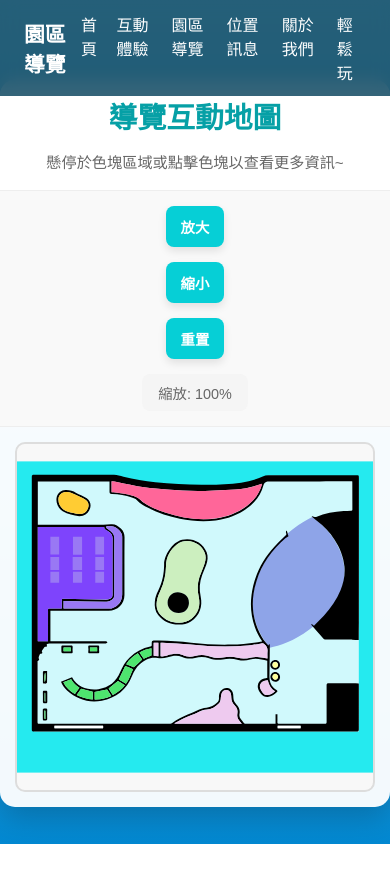
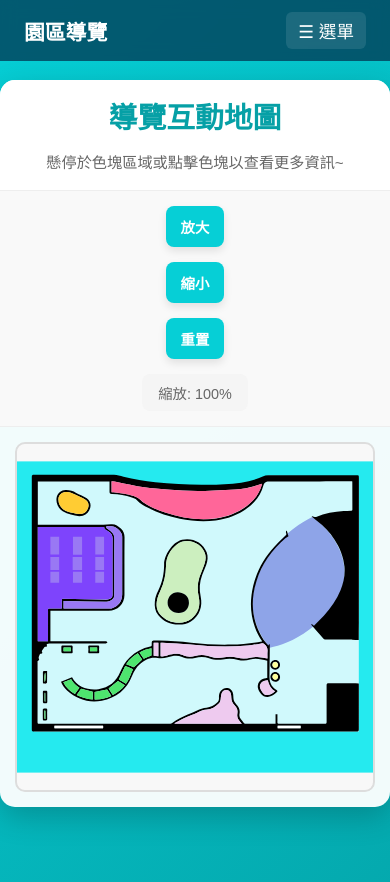
Before and after one commit to CYY-999/project, a plain HTML site: page mapindex.html in a window 390 px wide. Before the commit the page ends 844 px from the top, so only its background shows below. Drawn offline with Linux system fonts and the light colour scheme.

Commit message:
Add files via upload

```diff
--- a/css/MapStyle.css
+++ b/css/MapStyle.css
@@ -11,6 +11,65 @@ body {
     min-height: 100vh;
 }
 
+/* 導覽列 */
+.navbar {
+    display: flex;
+    justify-content: space-between;
+    align-items: center;
+    padding: 12px 24px;
+    background: rgba(2, 62, 88, 0.8);
+    color: white;
+    position: fixed;
+    width: 100%;
+    top: 0;
+    z-index: 10;
+    backdrop-filter: blur(8px);
+}
+
+    .navbar .brand {
+        font-size: 1.3rem;
+        text-decoration: none;
+        color: #fff;
+        font-weight: bold;
+    }
+
+.menu {
+    display: flex;
+    gap: 16px;
+}
+
+    .menu a, .music-toggle {
+        text-decoration: none;
+        color: #fff;
+        font-size: 1rem;
+        transition: color 0.3s ease;
+        background: none;
+        border: none;
+        cursor: pointer;
+    }
+
+        .menu a:hover, .music-toggle:hover {
+            color: #ffd54f;
+        }
+
+/* ==== 手機版選單按鈕 (☰ 選單) ==== */
+.menu-toggle {
+    display: none;
+    cursor: pointer;
+    font-size: 1.1rem;
+    color: #fff;
+    background: rgba(255,255,255,0.1);
+    padding: 6px 12px;
+    border-radius: 6px;
+    user-select: none;
+    transition: background 0.3s ease;
+}
+
+    .menu-toggle:hover {
+        background: rgba(255,255,255,0.25);
+    }
+
+/* ---- */
 .container {
     max-width: 1200px;
     margin: 80px auto 0;
@@ -136,7 +195,6 @@ h1 {
 }
 
     /* 为每个区域指定不同颜色 */
-
     .area:hover, .area.active {
         fill: rgba(255, 255, 255, 0.6);
         stroke: rgba(0, 0, 0, 0.5);
@@ -218,7 +276,7 @@ h1 {
     box-shadow: 0 2px 4px rgba(0, 0, 0, 0.1);
 }
 
-/* 响应式设计 */
+/* ==== RWD 設計 ==== */
 @media (max-width: 768px) {
     .map-wrapper {
         height: 400px;
@@ -231,6 +289,33 @@ h1 {
 
     .controls {
         flex-direction: column;
+    }
+
+    /* 手機版選單樣式 */
+    .menu {
+        position: absolute;
+        top: 60px;
+        right: 0;
+        background: rgba(2, 62, 88, 0.95);
+        flex-direction: column;
+        width: 200px;
+        max-height: 0;
+        overflow: hidden;
+        transition: max-height 0.3s ease-in-out;
+    }
+
+        .menu.active {
+            max-height: 300px;
+            padding: 10px;
+        }
+
+        .menu a, .music-toggle {
+            padding: 10px;
+            border-bottom: 1px solid rgba(255,255,255,0.2);
+        }
+
+    .menu-toggle {
+        display: block;
     }
 }
 
--- a/mapindex.html
+++ b/mapindex.html
@@ -5,7 +5,6 @@
     <meta name="viewport" content="width=device-width, initial-scale=1.0">
     <title>導覽互動地圖</title>
     <link rel="stylesheet" href="css/MapStyle.css">
-    <link rel="stylesheet" href="css/main.css">
 </head>
 <body>
     <!-- 導覽列 -->
@@ -14,24 +13,20 @@
         <div class="menu" id="menu">
             <a href="main.html">首頁</a>
             <a href="index.html">互動體驗</a>
-
             <a href="mapindex.html">園區導覽</a>
             <a href="https://reurl.cc/WOooqL" target="_blank">位置訊息</a>
             <a href="about.html">關於我們</a>
             <a href="game2.html">輕鬆玩</a>
         </div>
-        <div class="hamburger" onclick="toggleMenu()">
-            <span></span>
-            <span></span>
-            <span></span>
-        </div>
+        <!-- 修改為文字選單 -->
+        <div class="menu-toggle" id="menu-toggle">☰ 選單</div>
     </nav>
     <div class="container">
         <header>
             <h1>導覽互動地圖</h1>
             <p class="description">懸停於色塊區域或點擊色塊以查看更多資訊~</p>
         </header>
-
+        <!-- 地圖操作控制 -->
         <div class="map-controls-container">
             <div class="controls">
                 <button id="zoom-in">放大</button>
@@ -40,15 +35,15 @@
                 <span class="zoom-level">縮放: 100%</span>
             </div>
         </div>
-
+        <!-- 地圖 -->
         <div class="map-container">
             <div class="map-wrapper">
                 <div class="map-inner">
                     <img src="img/map.svg" alt="導覽互動地圖" class="map-image" id="map-image">
 
-                    <!-- SVG覆盖层，用于精确区域定位 -->
+                    <!-- SVG 覆蓋層 -->
                     <svg viewBox="0 0 1133.86 992.13" preserveAspectRatio="xMidYMid meet" id="map-overlay">
-                        <!-- 使用与SVG图像中相同的路径 -->
+                        <!-- 各區域svg路徑 ... -->
                         <path class="area" data-name="鵝鑾鼻神社鳥居"
                               d="M822.4,702.2
                                 c8.8,0.1,15.4-6.4,15.5-15.2c0.1-8.3-7.1-15.8-15.2-15.9c-8.5-0.1-15.3,6.8-15.4,15.5C807.2,695.6,813.6,702.1,822.4,702.2z"></path>
@@ -168,9 +163,9 @@
             let isDragging = false;
             let startX, startY, scrollLeft, scrollTop;
 
-            // 初始化地图交互
+            // 地圖
             function initMapInteraction() {
-                // 区域悬停效果
+                // 區域懸停
                 areas.forEach(area => {
                     area.addEventListener('mouseenter', function (e) {
                         currentArea = this;
@@ -182,21 +177,21 @@
                         //tooltip.querySelector('p').textContent = description;
                         tooltip.querySelector('.explore-btn').href = 'Mapblocks.html#' + encodeURIComponent(name);
 
-                        // 显示提示框
+                        // 顯示提示框
                         tooltip.style.display = 'block';
 
                         // 更新提示框位置
                         updateTooltipPosition(e);
 
-                        // 高亮当前区域
+                        // 當前區域變化
                         this.classList.add('active');
                     });
 
                     area.addEventListener('mouseleave', function () {
-                        // 隐藏提示框
+                        // 隱藏提示框
                         tooltip.style.display = 'none';
 
-                        // 恢复区域样式
+                        // 恢復區域樣式
                         this.classList.remove('active');
 
                         currentArea = null;
@@ -209,9 +204,9 @@
                     });
                 });
 
-                // 地图拖动功能
+                // 地圖拖動
                 mapWrapper.addEventListener('mousedown', function (e) {
-                    if (e.button !== 0) return; // 只响应左键
+                    if (e.button !== 0) return; // 左鍵
                     isDragging = true;
                     startX = e.pageX - mapWrapper.offsetLeft;
                     startY = e.pageY - mapWrapper.offsetTop;
@@ -236,7 +231,7 @@
                     mapWrapper.scrollTop = scrollTop - walkY;
                 });
 
-                // 缩放功能
+                // 縮放功能
                 document.getElementById('zoom-in').addEventListener('click', function () {
                     scale = Math.min(3, scale + 0.2);
                     updateZoom();
@@ -250,21 +245,21 @@
                 document.getElementById('reset').addEventListener('click', function () {
                     scale = 1;
                     updateZoom();
-                    // 重置滚动位置到中心
+                    // 重置滾動位置-->中心
                     mapWrapper.scrollLeft = (mapInner.scrollWidth - mapWrapper.clientWidth) / 2;
                     mapWrapper.scrollTop = (mapInner.scrollHeight - mapWrapper.clientHeight) / 2;
                 });
 
-                // 鼠标滚轮缩放
+                // 滑鼠滾輪縮放
                 mapWrapper.addEventListener('wheel', function (e) {
                     if (e.ctrlKey) {
                         e.preventDefault();
-                        // 计算缩放中心点
+                        // 計算中心點
                         const rect = mapWrapper.getBoundingClientRect();
                         const offsetX = e.clientX - rect.left;
                         const offsetY = e.clientY - rect.top;
 
-                        // 保存当前的滚动位置
+                        // 保存滾動位置
                         const scrollX = mapWrapper.scrollLeft;
                         const scrollY = mapWrapper.scrollTop;
 
@@ -276,7 +271,7 @@
 
                         updateZoom();
 
-                        // 调整滚动位置以保持缩放中心点不变
+                        // 調整滾動位置以保持縮放中心點不變
                         mapWrapper.scrollLeft = scrollX + (offsetX * (scale - 1));
                         mapWrapper.scrollTop = scrollY + (offsetY * (scale - 1));
                     }
@@ -288,7 +283,7 @@
                 }
             }
 
-            // 获取区域描述
+            // 獲取區域描述
             function getAreaDescription(name) {
                 const descriptions = {
                     //"鵝鑾鼻神社鳥居": "鯨骨鳥居展示",
@@ -311,11 +306,11 @@
                 const scrollLeft = window.pageXOffset || document.documentElement.scrollLeft;
                 const scrollTop = window.pageYOffset || document.documentElement.scrollTop;
 
-                // 使用鼠标位置
+                // 使用滑鼠位置
                 let left = e.clientX + scrollLeft + 10;
                 let top = e.clientY + scrollTop + 10;
 
-                // 确保提示框不超出视窗范围
+                // 確保提示框不超出視窗
                 const tooltipWidth = tooltip.offsetWidth;
                 const tooltipHeight = tooltip.offsetHeight;
 
@@ -330,14 +325,14 @@
                 tooltip.style.top = top + 'px';
             }
 
-            // 等待图片加载完成
+            // 等待圖片載入完成
             if (mapImage.complete) {
                 initMapInteraction();
             } else {
                 mapImage.onload = initMapInteraction;
             }
 
-            // 鼠标移动时更新提示框位置
+            // 滑鼠移動時更新提示框位置
             document.addEventListener('mousemove', function (e) {
                 if (currentArea) {
                     updateTooltipPosition(e);
```
Also changed, not shown: game2.html (+24 -32 lines). Lines whose indentation alone changed are shown as unchanged.
